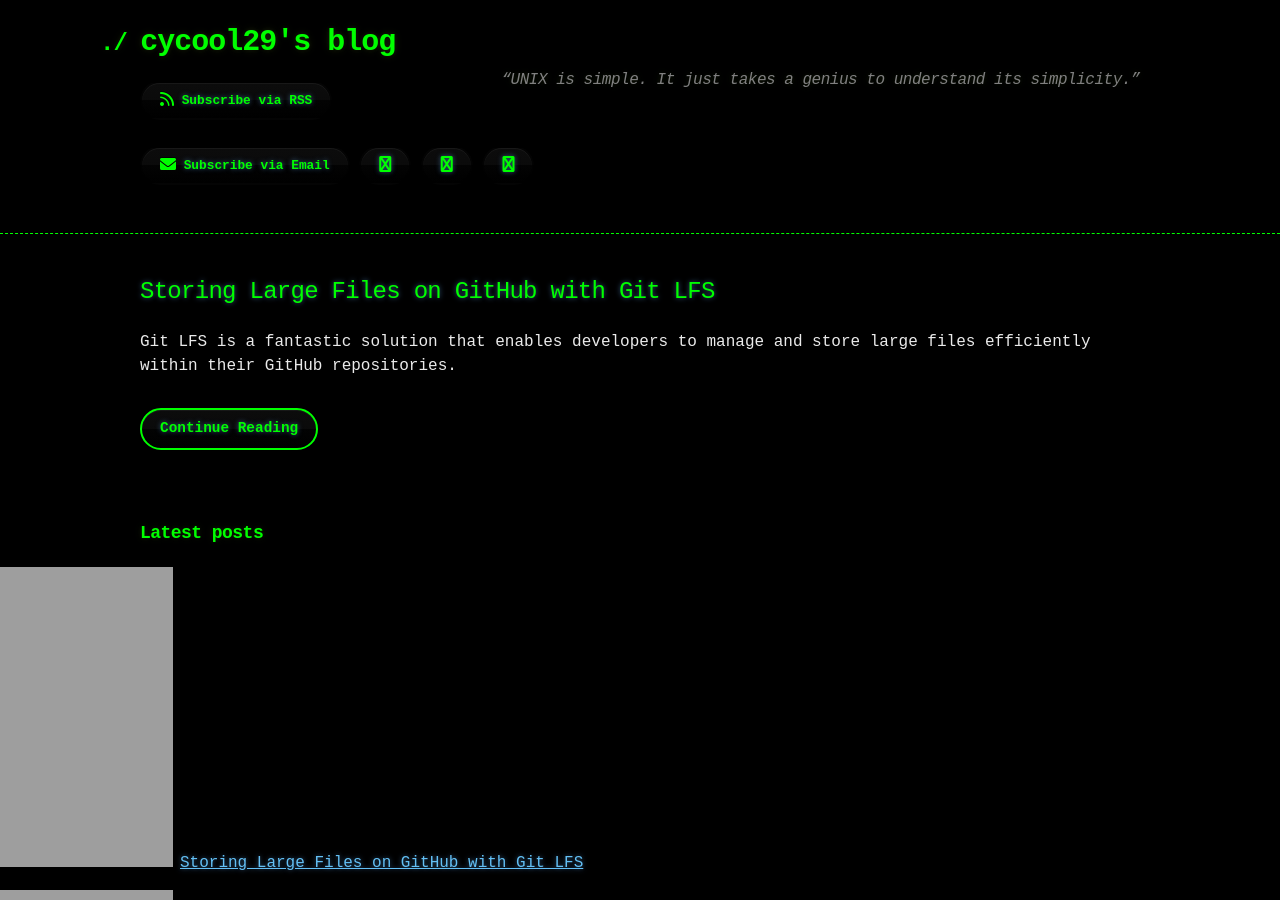
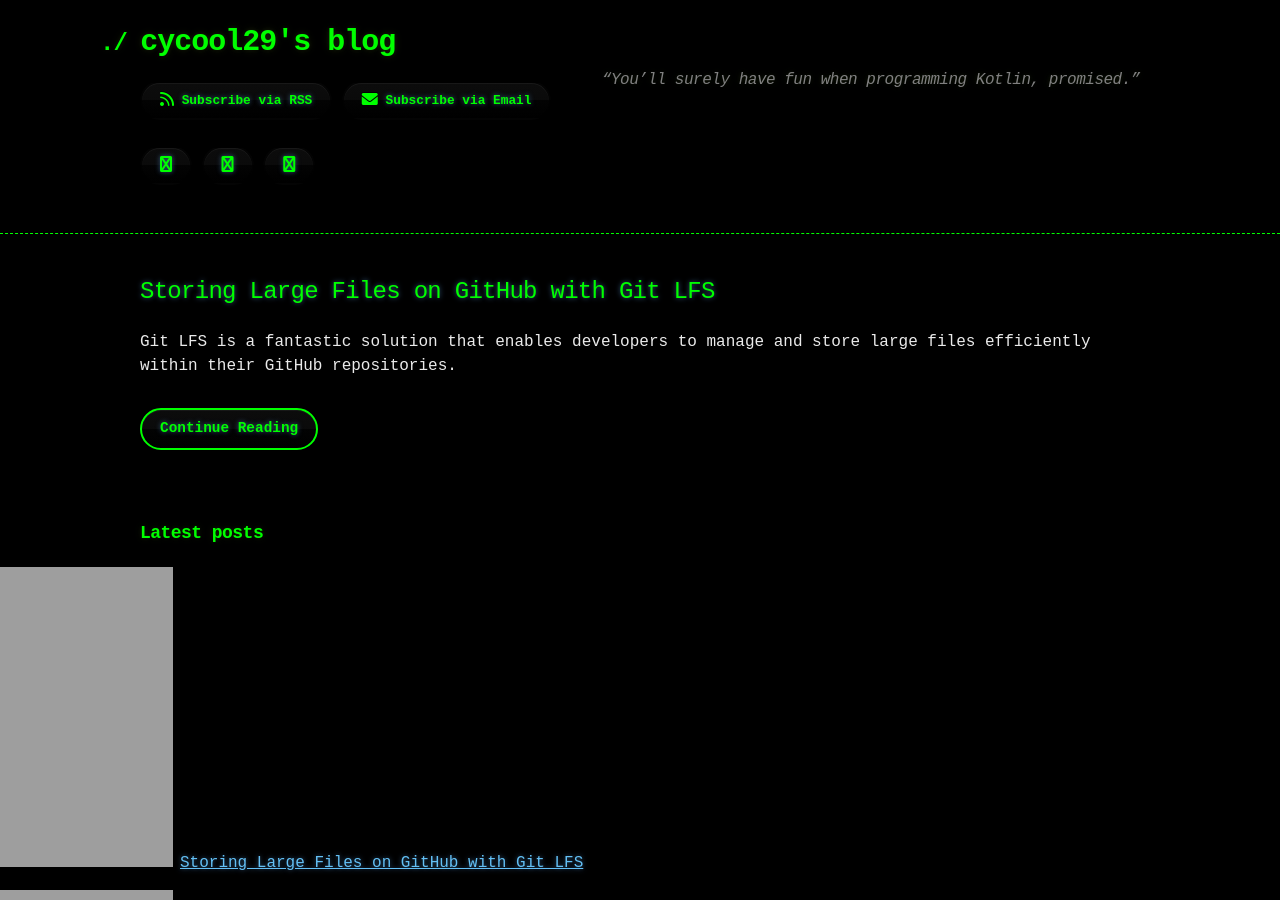
Before and after one commit to cycool29/cycool29.github.io, a Jekyll site: the page built from index.md, in a window 1280 px wide and 900 px high. Built offline with Jekyll 4.4.1, drawn with Linux system fonts in a browser that asks for light colours; a style sheet for code colours, icons or effects is not loaded.

Commit message:
Update quotes

```diff
--- a/_config.yml
+++ b/_config.yml
@@ -1,5 +1,5 @@
 title: cycool29's blog
-description: "“UNIX is simple. It just takes a genius to understand its simplicity.” "
+description: "“You’ll surely have fun when programming Kotlin, promised.” "
 bio: A high school student. Intermediate in Python, Git, Bash. Learning JavaScript. He/Him. "
 author: cycool29
 url: https://cycool29.github.io
```
